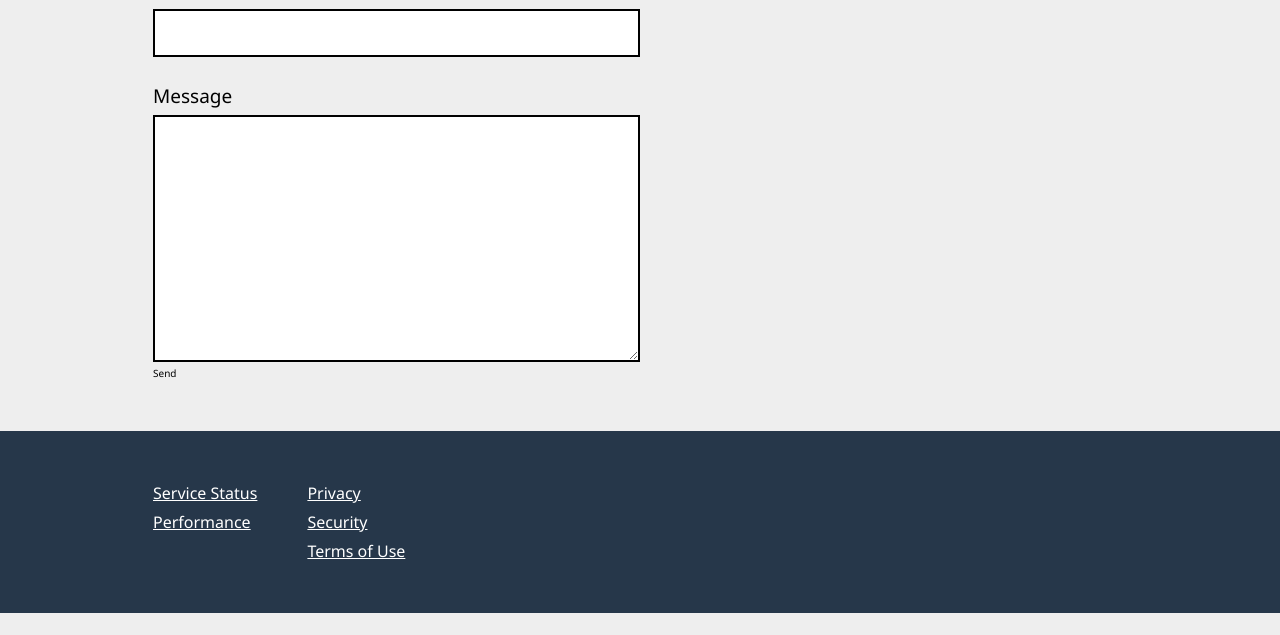
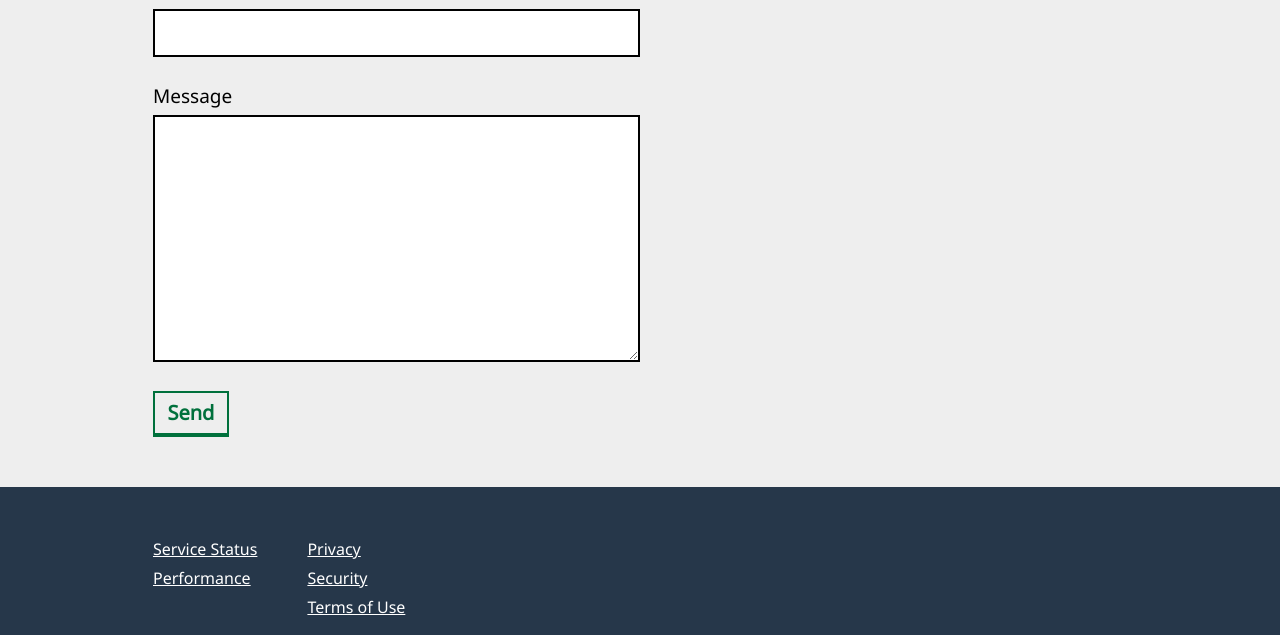
Before and after one commit to cds-snc/notification-homepage, a website built with webpack: page src/index.html in a window 1280 px wide. Shown: the part 3300-3935 px from the top of the page. Built offline with nearby package versions, Linux system fonts and the light colour scheme.

Commit message:
form button

```diff
--- a/src/index.html
+++ b/src/index.html
@@ -399,8 +399,8 @@
               ></textarea>
             </div>
 
-            <div>
-              <button data-button-id="btn" type="submit" class="button">
+            <div class="mt-10">
+              <button type="submit" class="btn-light text-base">
                 Send
               </button>
             </div>
--- a/src/style.css
+++ b/src/style.css
@@ -24,11 +24,17 @@ li{
   @apply text-base leading-tight;
 }
 
-
-
 .btn-blue {
   background-color: theme("colors.blue.lighter");
   @apply py-2 px-5 font-bold no-underline border-b-2;
+}
+
+.btn-light {
+  color: theme("colors.green.default");
+  border-color: theme("colors.green.default");
+  background-color: theme("colors.white");
+  @apply py-2 px-5 font-bold no-underline border-2;
+  border-bottom: 4px solid theme("colors.green.dark");;
 }
 
 .btn-blue:hover {
--- a/tailwind.config.js
+++ b/tailwind.config.js
@@ -36,6 +36,11 @@ module.exports = {
       },
       yellow: {
         default: "#ffbf47"
+      },
+      green: {
+        default: "#00703C",
+        darker: "#002D18"
+
       }
     }
   },
```
